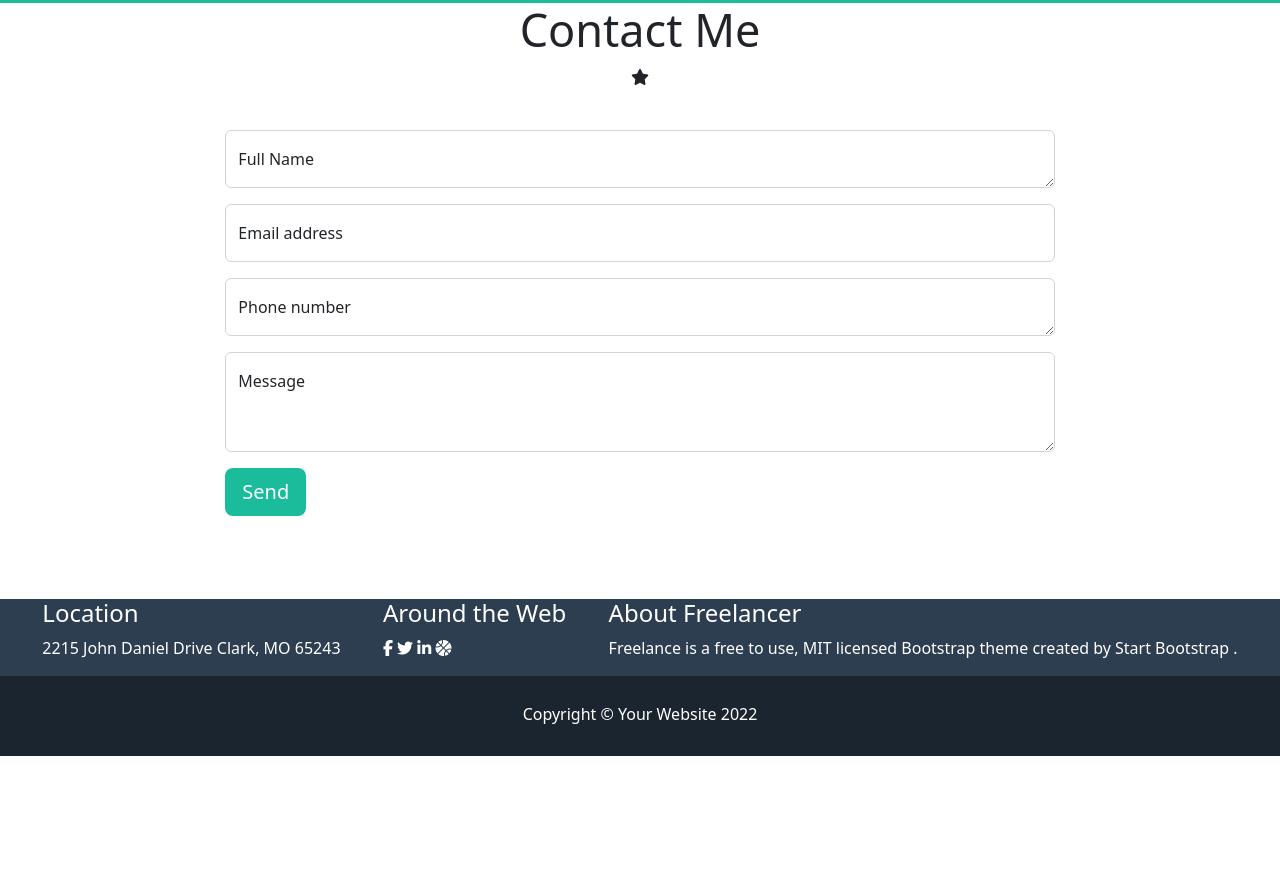
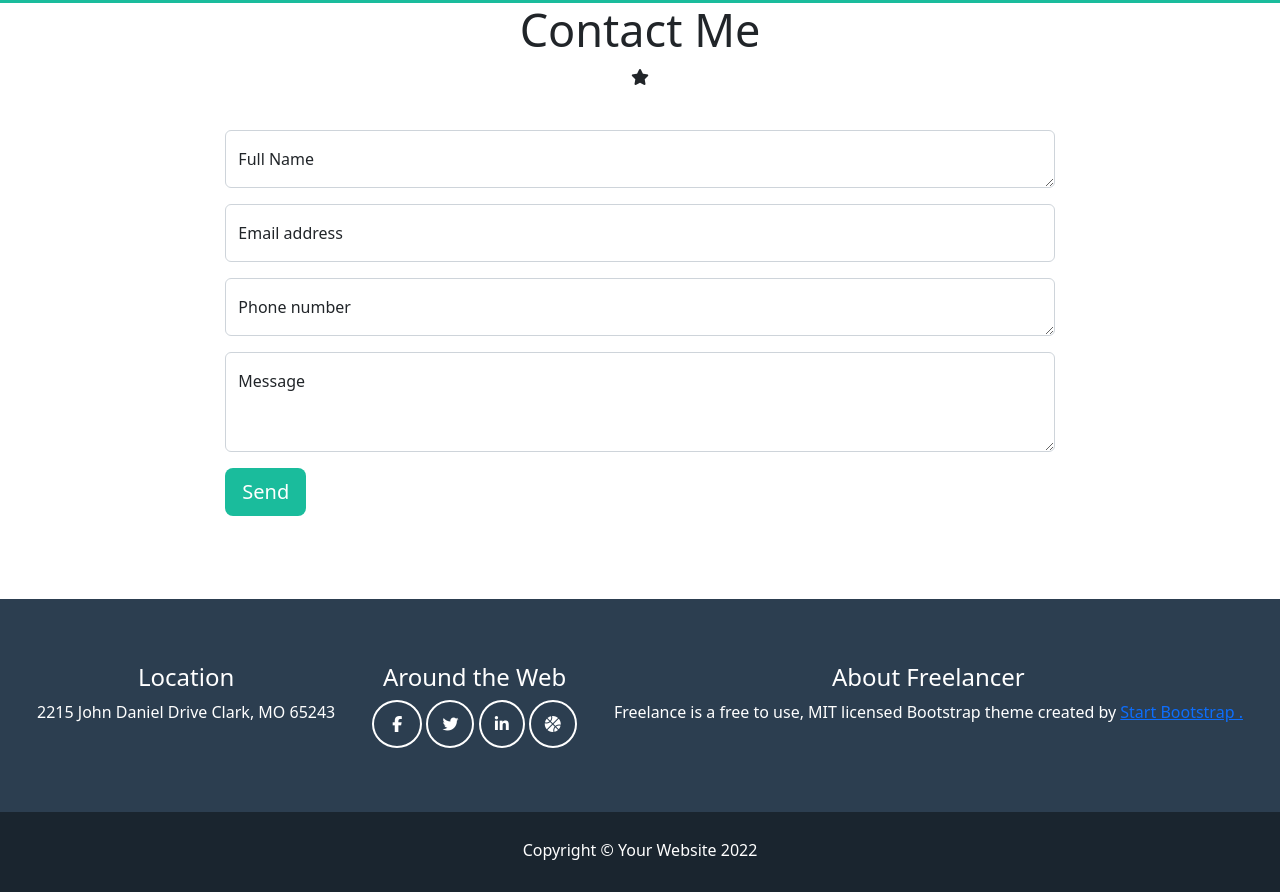
Before and after one commit to Firelag/TP-integration-Bootstrap, a plain HTML site: page index.html in a window 1280 px wide. Shown: the part 2595-3487 px from the top of the page. Before the commit the page ends 3351 px from the top, so only its background shows below. Drawn offline with nearby package versions, Linux system fonts and the light colour scheme.

Commit message:
commit 8

```diff
--- a/index.html
+++ b/index.html
@@ -78,7 +78,7 @@
     <h3 style="font-size: 45px; padding-top: 5%;">About</h3>
     <i class="fa fa-star" style="padding-bottom: 3%;" aria-hidden="true"></i>
   </div>
-  <div class="d-flex container w-50 text-white justify-content-evenly" style="font-size: 20px; padding-bottom: 3%;">
+  <div class="d-flex justify-content-evenly container w-50 text-white" style="font-size: 15px; padding-bottom: 3%;">
     <p>Freelancer is a free bootstrap theme created by Start Bootstrap. The download includes the complete source files including HTML, CSS, and JavaScript as well as optional SASS stylesheets for easy customization.</p>
     <p>You can create your own custom avatar for the masthead, change the icon in the dividers, and add your email address to the contact form to make it fully functional!</p>
   </div>
@@ -117,22 +117,22 @@
 
 <!-- Bas de page -->
 <footer>
-  <div class="d-flex text-white justify-content-evenly" style="background-color: #2C3E50;">
+  <div class="d-flex text-white justify-content-evenly text-center" style="background-color: #2C3E50; padding-top: 5%;">
     <div class="">
       <h4>Location</h4>
       <p>2215 John Daniel Drive
         Clark, MO 65243</p>
     </div>
-    <div>
+    <div style="padding-bottom: 5%;">
       <h4>Around the Web</h4>
-      <i class="fa fa-facebook" aria-hidden="true"></i>
-      <i class="fa fa-twitter" aria-hidden="true"></i>
-      <i class="fa fa-linkedin" aria-hidden="true"></i>
-      <i class="fa-solid fa-basketball"></i>
-    </div>
+      <i class="fa fa-facebook" style="border: 2px solid white; border-radius: 50%; padding: 14px 18px;" aria-hidden="true"></i>
+      <i class="fa fa-twitter" style="border: 2px solid white; border-radius: 50%; padding: 14px 14px;" aria-hidden="true"></i>
+      <i class="fa fa-linkedin" style="border: 2px solid white; border-radius: 50%; padding: 14px 14px;" aria-hidden="true"></i>
+      <i class="fa-solid fa-basketball" style="border: 2px solid white; border-radius: 50%; padding: 14px 14px;"></i>
+      </div>
     <div>
       <h4>About Freelancer</h4>
-      <p>Freelance is a free to use, MIT licensed Bootstrap theme created by Start Bootstrap .</p>
+      <p>Freelance is a free to use, MIT licensed Bootstrap theme created by <a href="https://getbootstrap.com/">Start Bootstrap .</a></p>
     </div>
 
   </div>
```
